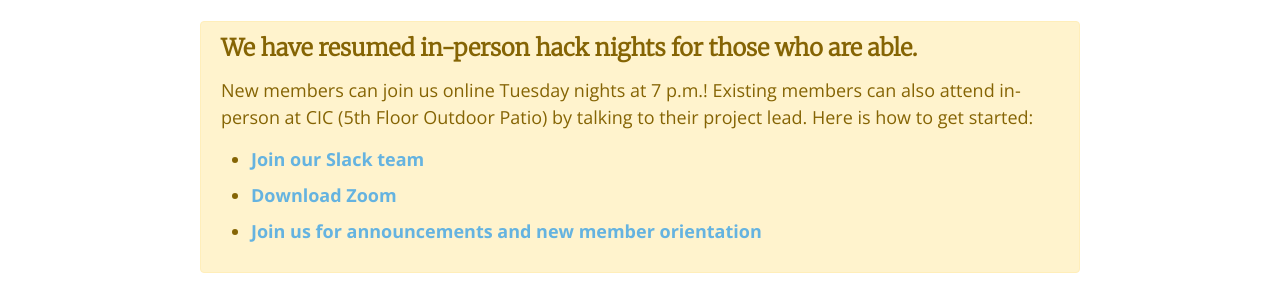
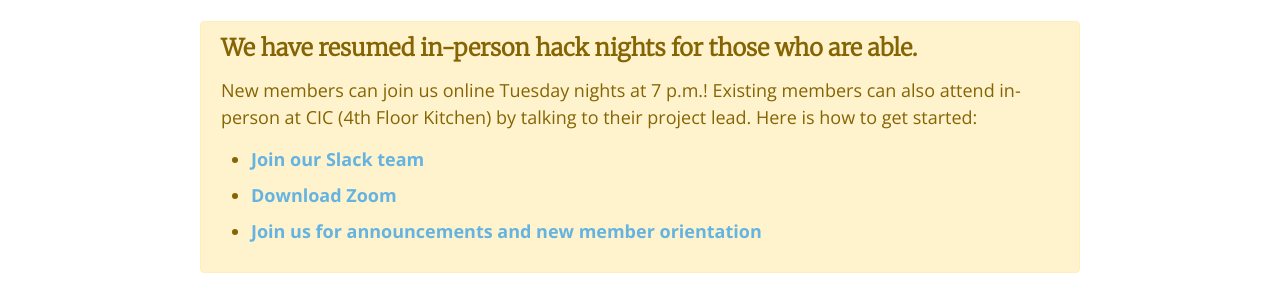
Before and after one commit to codeforboston/codeforboston.org, a Jekyll site: the page built from index.html, in a window 1280 px wide. Shown: the part 222-509 px from the top of the page. Built offline with Jekyll 4.4.1, drawn with Linux system fonts in a browser that asks for light colours; nearby versions of some CDN libraries.

Commit message:
Update Location for Indoor Hack Night

```diff
--- a/index.html
+++ b/index.html
@@ -18,7 +18,7 @@ layout: default
       We have resumed in-person hack nights for those who are able.
     </h3>
     <p>
-      New members can join us online Tuesday nights at 7 p.m.! Existing members can also attend in-person at CIC (5th Floor Outdoor Patio) by talking to their project lead. Here is how to get started:
+      New members can join us online Tuesday nights at 7 p.m.! Existing members can also attend in-person at CIC (4th Floor Kitchen) by talking to their project lead. Here is how to get started:
     </p>
     <ul>
       <li>
```
